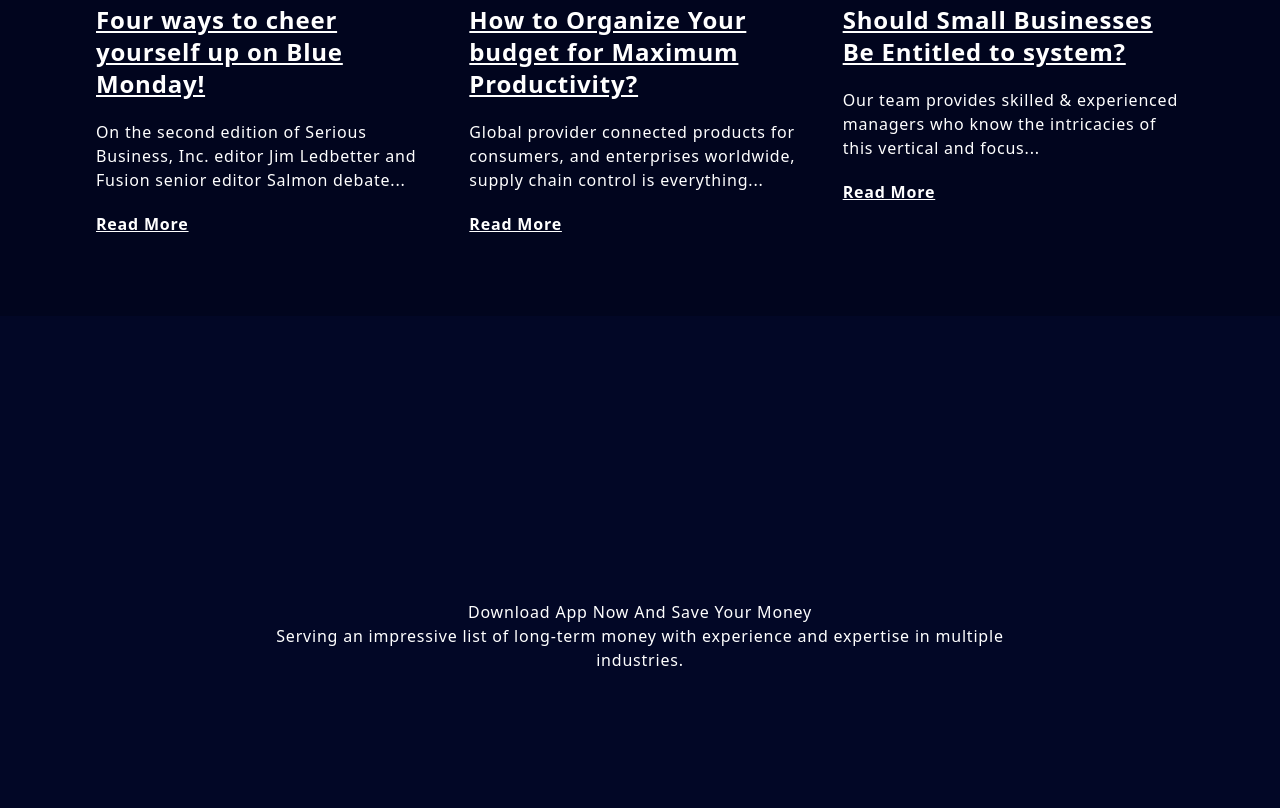
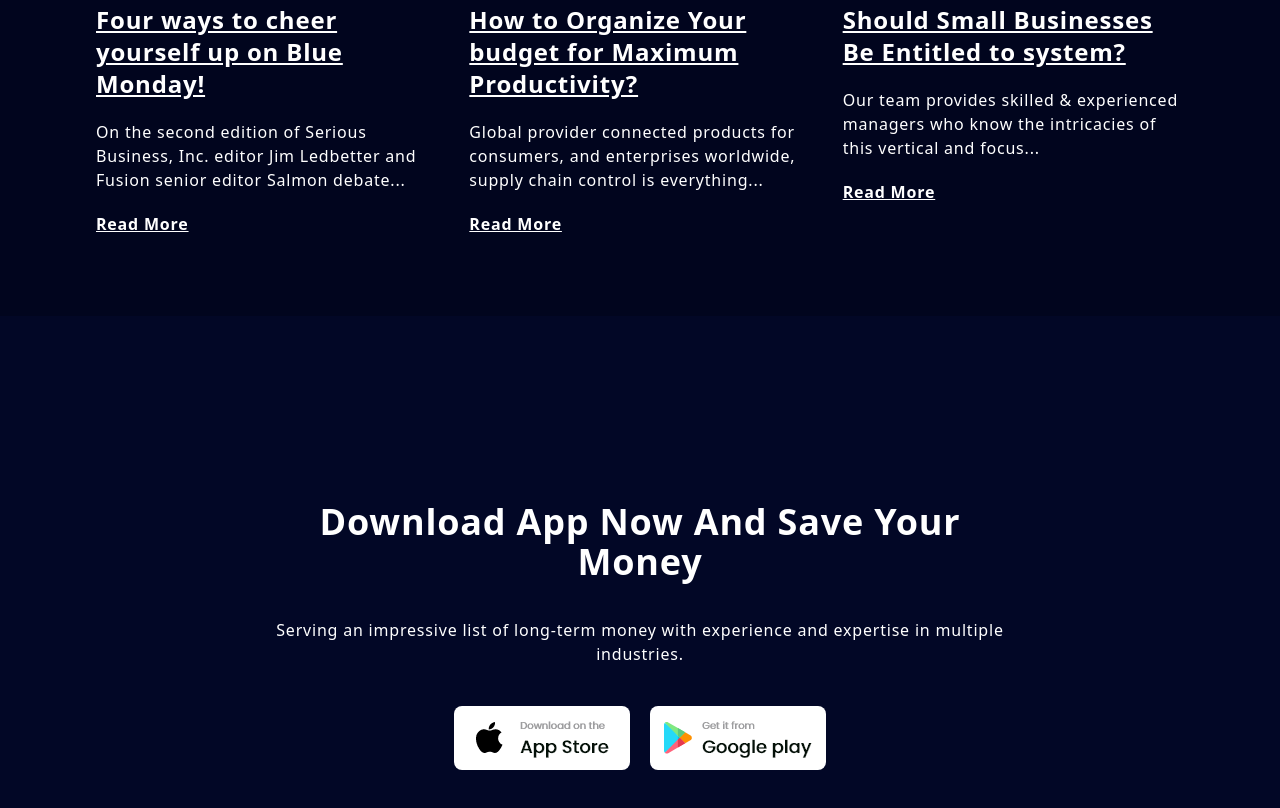
Before and after one commit to ZuhaibAyaz/Bank-Website, a website: page index.html in a window 1280 px wide. Shown: the part 4925-5733 px from the top of the page. Drawn offline with Linux system fonts and the light colour scheme.

Commit message:
feat-contact section

```diff
--- a/index.html
+++ b/index.html
@@ -508,13 +508,32 @@
 <section id="download-app" class="bg-color-primary-light">
 <div class="container h-[80vh] grid place-items-center">
     <div class="text-center md:w-2/3 m-auto">
- <h1>Download App Now And Save Your Money</h1>
- <p>Serving an impressive list of long-term money with experience and expertise in multiple industries.</p>
-    </div>
+ <h1 class="title">Download App Now And Save Your Money</h1>
+ <p class="leading-relax pt-5">Serving an impressive list of long-term money with experience and expertise in multiple industries.</p>
+
+ <div class="flex flex-col md:flex-row items-center justify-center gap-5 pt-10">
+    <a href="#" class="bg-color-white h-16 w-44 grid place-items-center rounded-lg hover:opacity-70">
+        <img src="./img/ios-store-dark.png" alt="">
+    </a>
+    <a href="#" class="bg-color-white h-16 w-44 grid place-items-center rounded-lg hover:opacity-70">
+        <img src="./img/g-play-dark.png" alt="">
+    </a>
+</div>
+
+
+</div>
 
 </div>
 </section>
 
+
+
+<section id="contact">
+    <div class="container">
+
+    </div>
+
+</section>
 </main>
 
 
```
Also changed, not shown: css/main.css.
